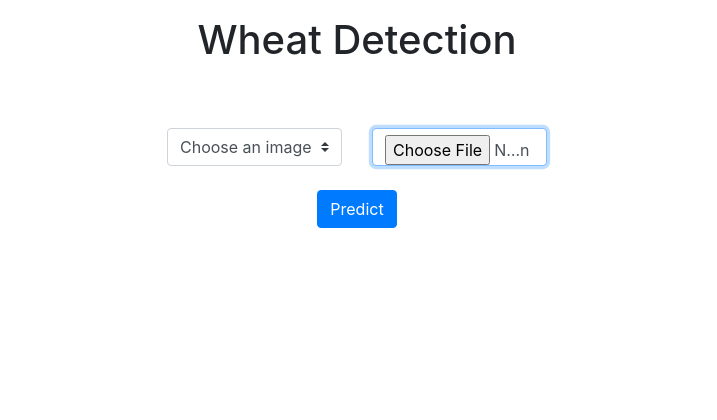
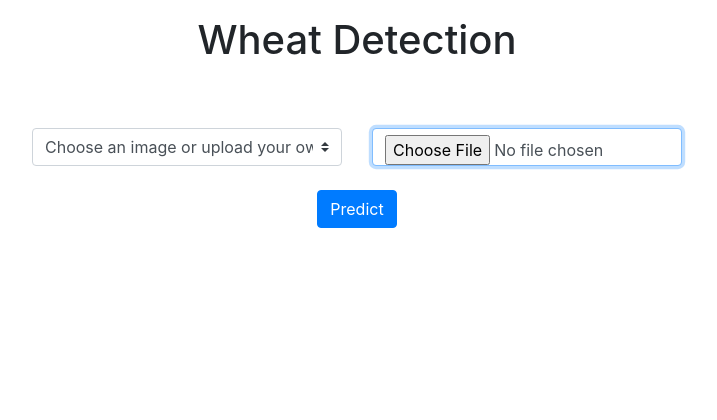
Before and after one commit to tanmaypandey7/wheat-detection, a Flask app: page / in a window 1280 px wide. Shown: the top 420 px of the page, without its empty margins (283-1000 px from the left). Run offline with Flask 2, Linux system fonts and the light colour scheme; some libraries are stand-ins or nearby versions.

Commit message:
remove some form styling

```diff
--- a/static/css/style.css
+++ b/static/css/style.css
@@ -12,14 +12,8 @@
 }
 
 form {
-    width: 380px;
-/*    !*height: 405px;*!*/
+    width: 650px;
     margin: 4em auto;
-    /*padding: 1em 1em 2em 2em;*/
-/*    background: #fafafa;*/
-/*    border: 1px solid #ebebeb;*/
-/*    box-shadow: rgba(0,0,0,0.14902) 0px 1px 1px 0px,rgba(0,0,0,0.09804) 0px 1px 2px 0px;*/
-/*    !*max-height: 420px;*!*/
 }
 
 /* Button */
```
